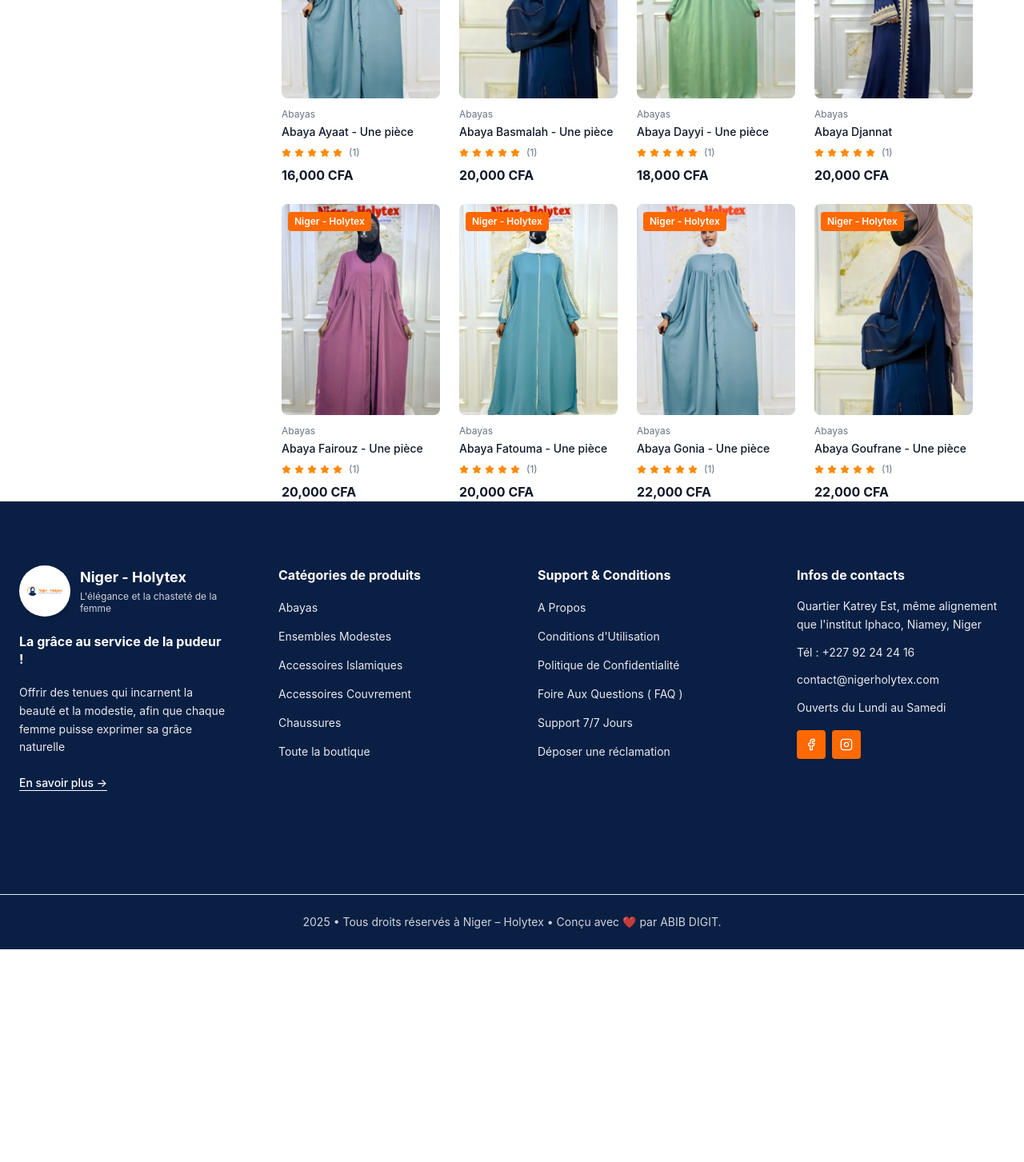
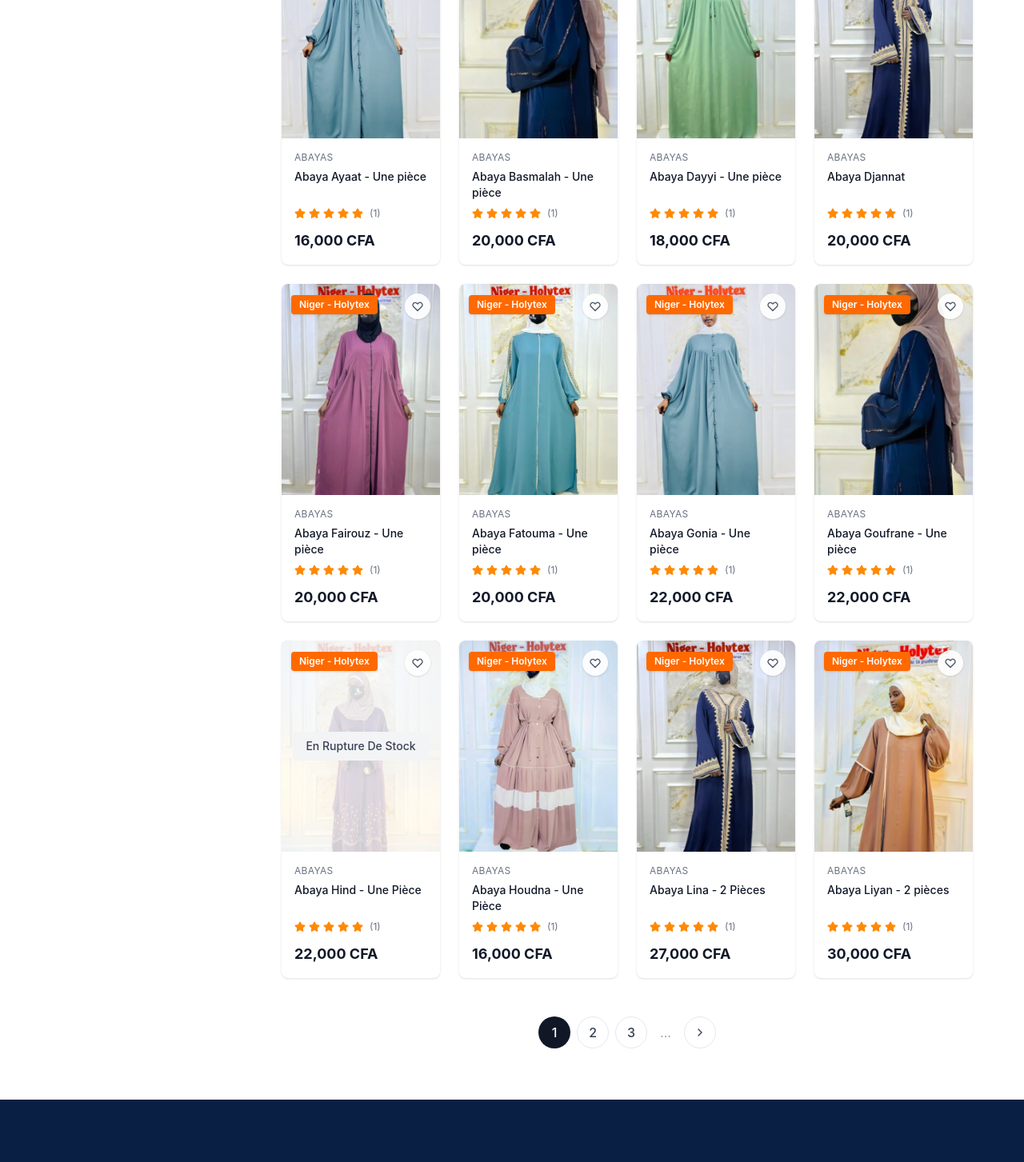
Before and after one commit to abdourrazak/niger-holytex-clone, a Next.js app: page /products in a window 1280 px wide. Shown: the part 840-2293 px from the top of the page at 80% size. Before the commit the page ends 2027 px from the top, so only its background shows below. Built offline with nearby package versions, Linux system fonts and the light colour scheme; no server answers.

Commit message:
✨ Complete Shop page: add 4 more products, pagination, wishlist icons & enhance card design

```diff
--- a/src/components/shop/ShopContent.tsx
+++ b/src/components/shop/ShopContent.tsx
@@ -101,6 +101,39 @@ const products = [
     category: 'Abayas',
     price: 22000,
     image: '/Niger2.jpg',
+    rating: 5,
+  },
+  {
+    id: 13,
+    name: 'Abaya Hind - Une Pièce',
+    category: 'Abayas',
+    price: 22000,
+    image: '/Niger3.jpg',
+    rating: 5,
+    outOfStock: true,
+  },
+  {
+    id: 14,
+    name: 'Abaya Houdna - Une Pièce',
+    category: 'Abayas',
+    price: 16000,
+    image: '/Niger4.jpg',
+    rating: 5,
+  },
+  {
+    id: 15,
+    name: 'Abaya Lina - 2 Pièces',
+    category: 'Abayas',
+    price: 27000,
+    image: '/Niger5.jpg',
+    rating: 5,
+  },
+  {
+    id: 16,
+    name: 'Abaya Liyan - 2 pièces',
+    category: 'Abayas',
+    price: 30000,
+    image: '/Niger6.jpg',
     rating: 5,
   },
 ]
@@ -297,41 +330,59 @@ export function ShopContent() {
             </div>
 
             {/* Products Grid */}
-            <div className={`grid ${getGridClass()} gap-6`}>
+            <div className={`grid ${getGridClass()} gap-6 mb-12`}>
               {products.map((product) => (
-                <Link
+                <div
                   key={product.id}
-                  href={`/products/${product.id}`}
-                  className="group block"
+                  className="group relative bg-white rounded-lg overflow-hidden shadow-sm hover:shadow-md transition-shadow"
                 >
+                  <Link href={`/products/${product.id}`} className="block">
                     {/* Product Image */}
-                  <div className="relative aspect-[3/4] bg-gray-100 rounded-lg overflow-hidden mb-3">
-                    <div className="absolute top-2 left-2 z-10">
-                      <span className="inline-block px-2 py-1 bg-orange-500 text-white text-xs font-semibold rounded">
+                    <div className="relative aspect-[3/4] bg-gray-50 overflow-hidden">
+                      {/* Badge */}
+                      <div className="absolute top-3 left-3 z-10">
+                        <span className="inline-block px-2.5 py-1 bg-orange-500 text-white text-xs font-semibold rounded shadow-sm">
                           Niger - Holytex
                         </span>
                       </div>
+
+                      {/* Wishlist Icon */}
+                      <button className="absolute top-3 right-3 z-10 h-8 w-8 rounded-full bg-white/90 hover:bg-white flex items-center justify-center shadow-sm transition-colors">
+                        <svg className="h-4 w-4 text-gray-600" fill="none" stroke="currentColor" viewBox="0 0 24 24">
+                          <path strokeLinecap="round" strokeLinejoin="round" strokeWidth={2} d="M4.318 6.318a4.5 4.5 0 000 6.364L12 20.364l7.682-7.682a4.5 4.5 0 00-6.364-6.364L12 7.636l-1.318-1.318a4.5 4.5 0 00-6.364 0z" />
+                        </svg>
+                      </button>
+
                       <Image
                         src={product.image}
                         alt={product.name}
                         fill
-                      className="object-cover group-hover:scale-105 transition-transform duration-300"
+                        className="object-cover group-hover:scale-105 transition-transform duration-500"
                       />
+
+                      {/* Out of Stock Overlay */}
+                      {product.outOfStock && (
+                        <div className="absolute inset-0 bg-white/80 flex items-center justify-center">
+                          <span className="px-4 py-2 bg-gray-100 text-gray-700 text-sm font-medium rounded">
+                            En Rupture De Stock
+                          </span>
+                        </div>
+                      )}
                     </div>
 
                     {/* Product Info */}
-                  <div>
-                    <p className="text-xs text-gray-500 mb-1">{product.category}</p>
-                    <h3 className="text-sm font-medium text-gray-900 mb-2 line-clamp-2">
+                    <div className="p-4">
+                      <p className="text-xs text-gray-500 mb-1.5 uppercase tracking-wide">{product.category}</p>
+                      <h3 className="text-sm font-medium text-gray-900 mb-2 line-clamp-2 min-h-[40px]">
                         {product.name}
                       </h3>
 
                       {/* Rating */}
-                    <div className="flex items-center gap-1 mb-2">
+                      <div className="flex items-center gap-1 mb-3">
                         {[...Array(5)].map((_, i) => (
                           <Star
                             key={i}
-                          className={`h-3 w-3 ${
+                            className={`h-3.5 w-3.5 ${
                               i < product.rating
                                 ? 'fill-orange-400 text-orange-400'
                                 : 'fill-gray-200 text-gray-200'
@@ -342,12 +393,30 @@ export function ShopContent() {
                       </div>
 
                       {/* Price */}
-                    <p className="text-base font-bold text-gray-900">
+                      <p className="text-lg font-bold text-gray-900">
                         {product.price.toLocaleString()} CFA
                       </p>
                     </div>
                   </Link>
+                </div>
               ))}
+            </div>
+
+            {/* Pagination */}
+            <div className="flex items-center justify-center gap-2 pb-16">
+              <button className="h-10 w-10 rounded-full bg-gray-900 text-white flex items-center justify-center font-medium hover:bg-gray-800 transition-colors">
+                1
+              </button>
+              <button className="h-10 w-10 rounded-full bg-white border border-gray-300 text-gray-700 flex items-center justify-center font-medium hover:bg-gray-50 transition-colors">
+                2
+              </button>
+              <button className="h-10 w-10 rounded-full bg-white border border-gray-300 text-gray-700 flex items-center justify-center font-medium hover:bg-gray-50 transition-colors">
+                3
+              </button>
+              <span className="px-2 text-gray-400">...</span>
+              <button className="h-10 w-10 rounded-full bg-white border border-gray-300 text-gray-700 flex items-center justify-center hover:bg-gray-50 transition-colors">
+                <ChevronDown className="h-4 w-4 rotate-[-90deg]" />
+              </button>
             </div>
           </div>
         </div>
```
Lines whose indentation alone changed are shown as unchanged.
